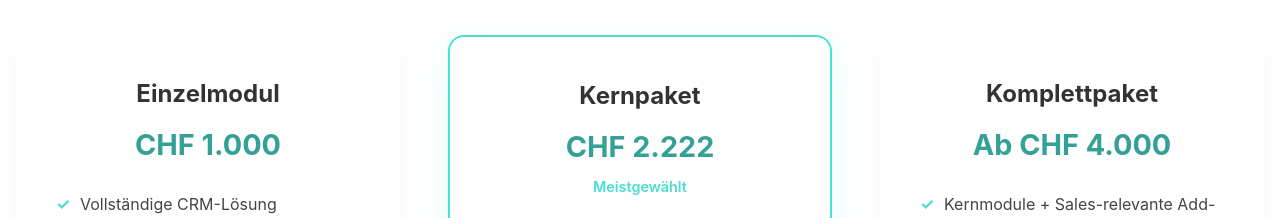
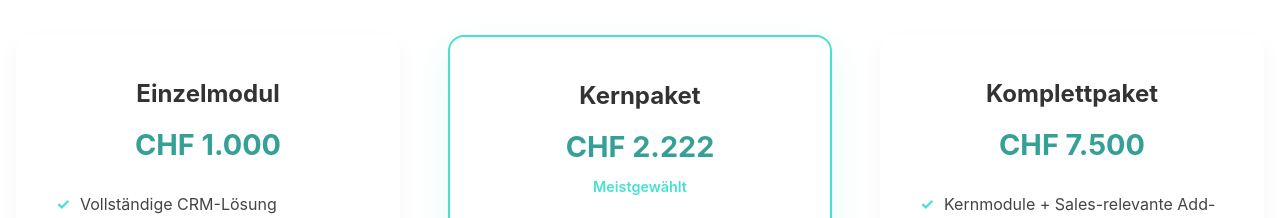
Before and after one commit to MarceLehmann/KMUpowerSuite, a plain HTML site: page crm.html in a window 1280 px wide. Shown: the part 4120-4338 px from the top of the page. Drawn offline with Linux system fonts and the light colour scheme.

Commit message:
Add files via upload

```diff
--- a/crm.html
+++ b/crm.html
@@ -335,7 +335,7 @@
                 <div class="feature-card pricing-card">
                     <div class="feature-header">
                         <h4>Komplettpaket</h4>
-                        <div class="price">Ab CHF 4.000</div>
+                        <div class="price">CHF 7.500</div>
                     </div>
                     <div class="feature-content">
                         <ul>
```
